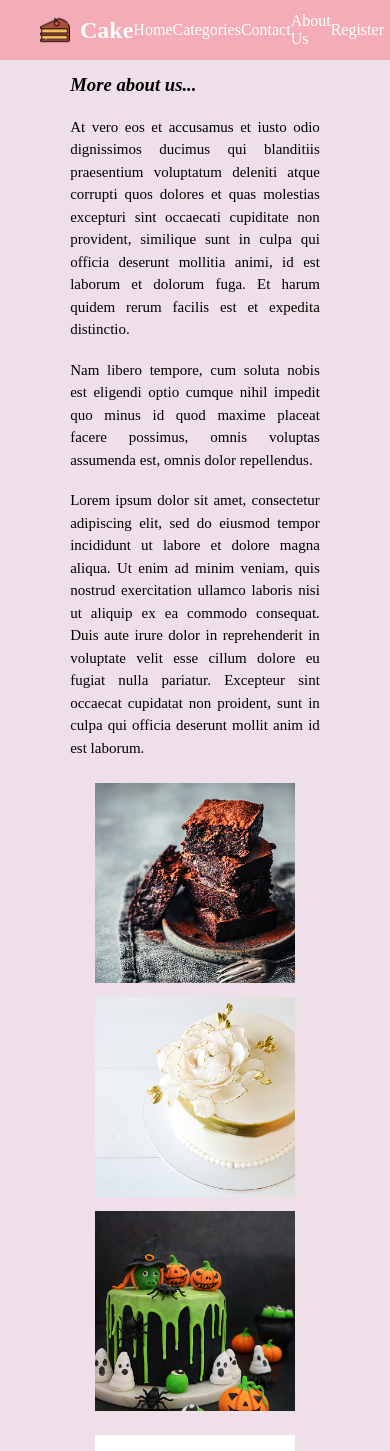
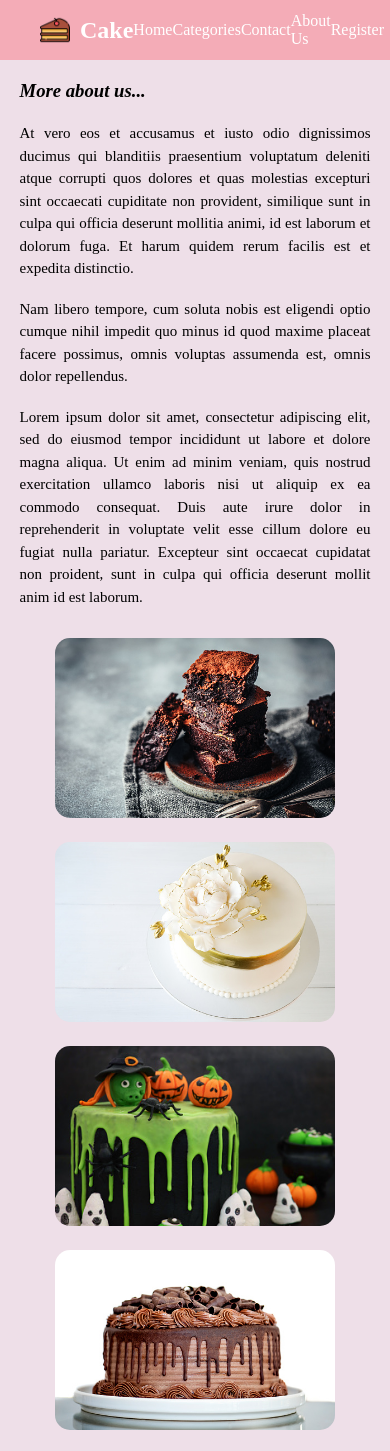
Before and after one commit to DoruntinaKorca/InxhinieriEWeb-it, a PHP site: page /AboutUs.html in a window 390 px wide. Shown: the top 1451 px of the page. Run offline with PHP 8.4, Linux system fonts and the light colour scheme.

Commit message:
Ndryshimet ne responsive
Tek faqet about dhe contact;

```diff
--- a/AboutUs.html
+++ b/AboutUs.html
@@ -27,7 +27,8 @@
     <main>
       <div class="content">
 
-          <div class="about_left">
+        <div class="about_content">
+          <div class="nested_about">
             <h3 id="about_title"><i>More about us...</i></h3>
 
             <p id="text">At vero eos et accusamus et iusto odio dignissimos ducimus qui blanditiis
@@ -50,60 +51,61 @@
                 in culpa qui officia deserunt mollit anim id est laborum.
             </p>
           </div>
+        </div>
 
-          <div class="flexbox-container">
-              <div class="first-column">
-                  <div class="item">
+          <div class="aboutus_grid">
+
+                  <div class="about_item">
                     <img class="photos" src="Images/cake1.jpg" alt="">
                   </div>
-                  <div class="item">
+
+                  <div class="about_item">
                     <img class="photos" src="Images/cake2.jpg" alt="">
                   </div>
-                  <div class="item">
+
+                  <div class="about_item">
                     <img class="photos" src="Images/cake3.jpg" alt="">
                   </div>
+
+                  <div class="about_item">
+                    <img class="photos" src="Images/cake4.jpg" alt="">
                   </div>
 
-
-              <div class="second-column">
-                  <div class="item">
-                    <img class="photos" src="Images/cake4.jpg" alt="">
-                  </div>
-                  <div class="item">
+                  <div class="about_item">
                     <img class="photos" src="Images/cake5.jfif" alt="">
                   </div>
-                  <div class="item">
+
+                  <div class="about_item">
                     <img class="photos" src="Images/cake6.jfif" alt="">
                   </div>
+
+                  <div class="about_item">
+                    <img class="photos" src="Images/cake7.jfif" alt="">
                   </div>
 
-
-              <div class="third-column">
-                  <div class="item">
-                    <img class="photos" src="Images/cake7.jfif" alt="">
-                  </div>
-                  <div class="item">
+                  <div class="about_item">
                     <img class="photos" src="Images/cake8.jfif" alt="">
                   </div>
-                  <div class="item">
+
+                  <div class="about_item">
                     <img class="photos" src="Images/cake9.jfif" alt="">
                   </div>
+
+                  <div class="about_item">
+                    <img class="photos" src="Images/cake10.jfif" alt="">
                   </div>
 
-
-              <div class="fourth-column">
-                  <div class="item">
-                    <img class="photos" src="Images/cake10.jfif" alt="">
-                  </div>
-                  <div class="item">
+                  <div class="about_item">
                     <img class="photos" src="Images/cake11.jfif" alt="">
                   </div>
-                  <div class="item">
+
+                  <div class="about_item">
                     <img class="photos" src="Images/cake12.jfif" alt="">
                   </div>
-              </div>
+
           </div>
       </div>
     </main>
+
   </body>
 </html>
--- a/ContactUs.html
+++ b/ContactUs.html
@@ -102,5 +102,6 @@
           </div>
         </div>
     </main>
+
   </body>
 </html>
--- a/css/style.css
+++ b/css/style.css
@@ -1249,7 +1249,6 @@ label{
   padding-bottom: 50px;
 }
 
-
 #text, #text1, #text2{
 margin: 0;
 padding: 0;
@@ -1263,87 +1262,84 @@ margin: 0;
 padding-bottom: 20px;
 }
 
-.flexbox-container{
+.photos{
+  height: 180px;
+  width: 200px;
+  border-radius: 15px;
+  object-fit: cover;
+}
+
+.aboutus_grid{
+    display: grid;
+    grid-template-columns: repeat(4, 0fr);
+    grid-column-gap: 25px;
+    grid-row-gap: 20px;
+    justify-content: center;
+}
+
+.nested_about{
+  width: 70%;
+  padding-top: 35px;
+  padding-bottom: 40px;
+}
+
+.about_content{
   display: flex;
   justify-content: center;
-  flex-wrap: wrap;
-  margin: 0% 15%;
-}
-
-
-@media all and (max-width: 800px) {
-  .flexbox-container {
-    flex-direction: column;
-    align-items: center;
+}
+
+@media screen and (min-width: 992px) and (max-width: 1280px) {
+
+   .nested_about{
+     width: 85%;
+   }
+
+}
+
+@media screen and (min-width: 811px) and (max-width: 991px) {
+
+  .aboutus_grid{
+    grid-template-columns: repeat(3, 0fr);
   }
 
-  .flexbox-container > .first-column {
-    flex: 1 1 100%;
+  .nested_about{
+    width: 80%;
   }
 
-  .flexbox-container > .second-column {
-    flex: 1 1 100%;
+}
+
+
+@media screen and (min-width: 500px) and (max-width: 810px) {
+
+  .nested_about{
+    width: 90%;
   }
 
-  .flexbox-container > .third-column {
-    flex: 1 1 100%;
+  .aboutus_grid{
+    grid-template-columns: repeat(2, 0fr);
   }
 
-  .flexbox-container > .fourth-column {
-    flex: 1 1 100%;
+}
+
+@media screen and (max-width: 499px) {
+
+  .nested_about{
+    width: 90%;
+    padding-top: 20px;
+    padding-bottom: 30px;
   }
-}
-
-
-.item{
-  margin: 5% 0 5% 0;
-}
-
-.photos{
-  height: 200px;
-  width: 200px;
-  object-fit: cover;
-}
-
-.first-column > div .photos{
-  flex: 1 1 150px;
-}
-
-.first-column{
-  margin: 0 2.5%;
-}
-
-.second-column > div .photos{
-  flex: 1 1 150px;
-}
-
-.second-column{
-  margin: 0 2.5% 2.5%;
-}
-
-.third-column > div .photos{
-  flex: 1 1 150px;
-}
-
-.third-column{
-  margin: 0 2.5%;
-}
-
-.fourth-column > div .photos{
-  flex: 1 1 150px;
-}
-
-.fourth-column{
-  margin: 0 2.5%;
-}
-
-.about_left{
-  padding: 3.5% 18%;
-}
-
-
-
-
+
+  .aboutus_grid{
+    grid-template-columns: repeat(1, 0fr);
+  }
+
+  .photos{
+    height: 180px;
+    width: 280px;
+    object-fit: cover;
+  }
+
+}
 
 
 
```
Lines whose indentation alone changed are shown as unchanged.
